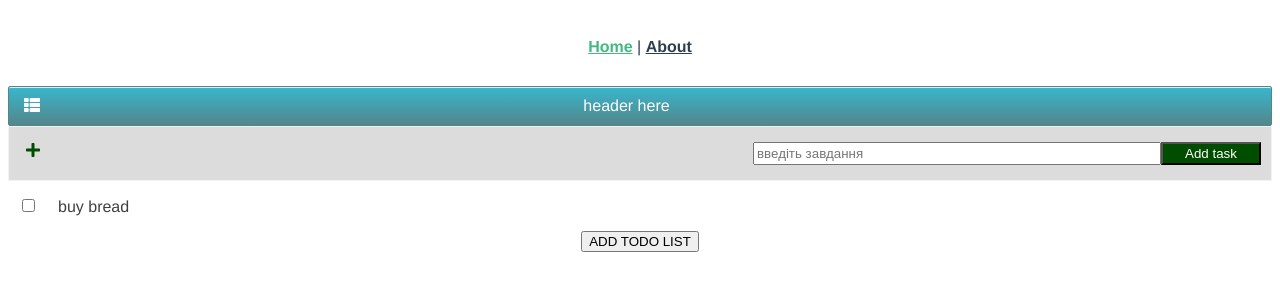
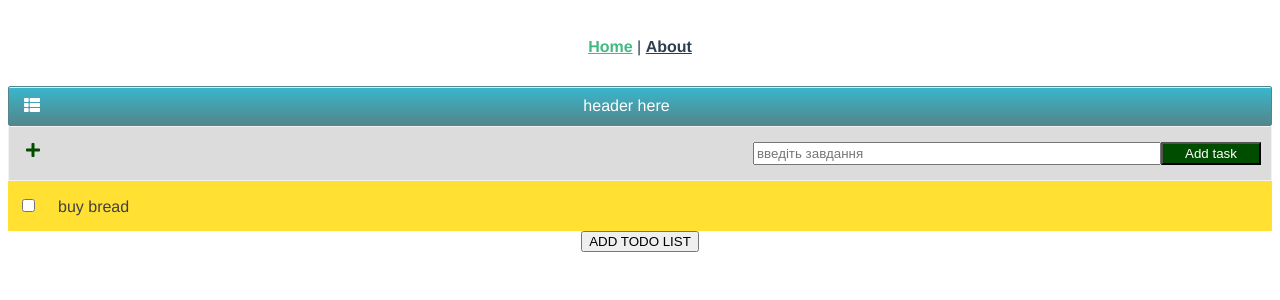
Before and after one commit to RomanBoichuk/Test--Task-2021, a Vue app: page / in a window 1280 px wide. Both pictures are taken after a click on the button "ADD TODO LIST". Shown: the top 300 px of the page. Built offline with nearby package versions, Linux system fonts and the light colour scheme.

Commit message:
New stylization Task

```diff
--- a/src/components/Task.vue
+++ b/src/components/Task.vue
@@ -17,11 +17,14 @@
 
 <style lang="sass" scoped>
 $black: #404040
+$yellow: #ffe033
 .task
   color: $black
   padding: 15px 10px
   display: flex
   justify-content: space-between
+  :hover &
+    background: $yellow
 .task-icon
   opacity: 0
   .task:hover &
```
